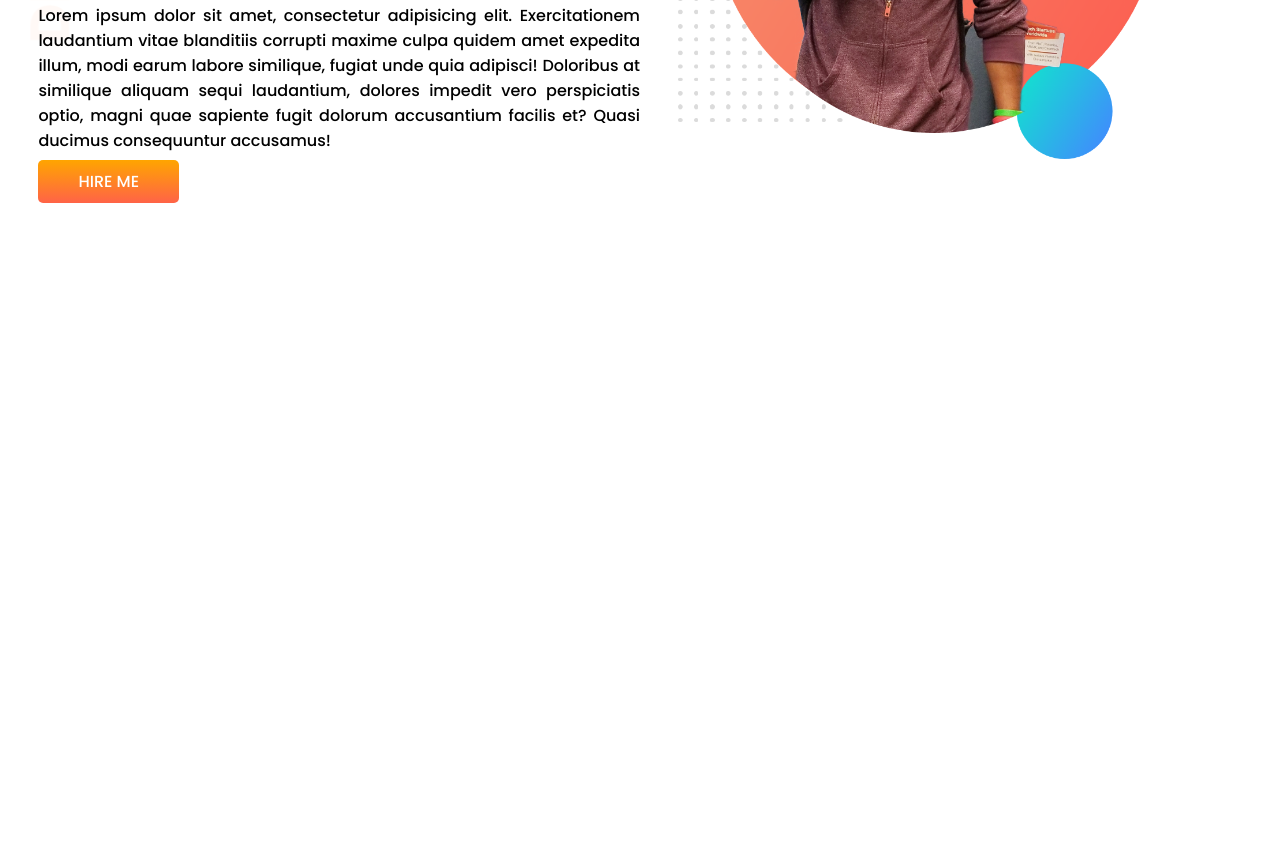
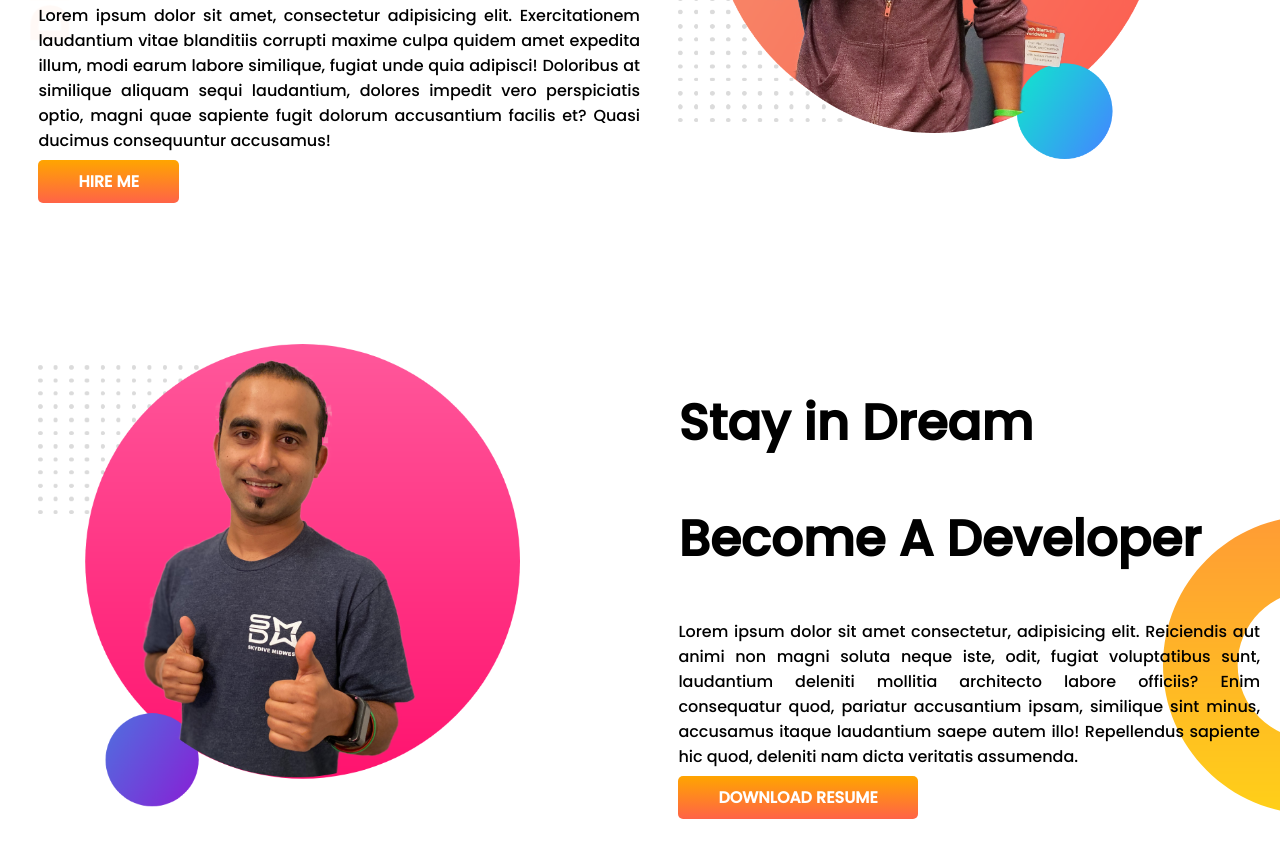
Before and after one commit to Arfath05/developer_portfolio_2, a plain HTML site: page index.html in a window 1280 px wide. Shown: the part 319-1176 px from the top of the page. Before the commit the page ends 800 px from the top, so only its background shows below. Drawn offline with Linux system fonts and the light colour scheme.

Commit message:
added dream-big sectione

```diff
--- a/index.html
+++ b/index.html
@@ -13,7 +13,7 @@
 </head>
 
 <body>
-    <section class="top-banner">
+    <section class="top-banner flexible-container">
         <div class="half-width">
             <h1>Welcome to</h1>
             <h1><span class="color-orange">Peter Parker</span> World</h1>
@@ -30,6 +30,24 @@
         </div>
     </section>
 
+    <section class="dream-big flexible-container">
+        <div class="half-width">
+            <img src="images/jhankar2.png" alt="">
+        </div>
+
+        <div class="half-width">
+            <h1>Stay in Dream</h1>
+            <h1>Become A Developer</h1>
+            <p class="position-for-img">Lorem ipsum dolor sit amet consectetur, adipisicing elit. Reiciendis aut animi
+                non magni soluta neque
+                iste, odit, fugiat voluptatibus sunt, laudantium deleniti mollitia architecto labore officiis? Enim
+                consequatur quod, pariatur accusantium ipsam, similique sint minus, accusamus itaque laudantium saepe
+                autem illo! Repellendus sapiente hic quod, deleniti nam dicta veritatis assumenda.</p>
+            <a class="hireMeButton" href="#">DOWNLOAD RESUME</a>
+        </div>
+
+    </section>
+
 </body>
 
 </html>
--- a/style.css
+++ b/style.css
@@ -3,18 +3,19 @@ body{
     margin: 0;
 }
 .top-banner{
-
-    display: flex;
     background-image: url(images/top-banner.png);
     background-repeat: no-repeat;
     background-position: left top;
 
 }
+.flexible-container{
+    display: flex;
+    margin-bottom: 150px;
+
+}
 .half-width{
     padding-left:3%;
     width: 50%;
-}
-.half-width p{
     text-align: justify;
 }
 .color-orange{
@@ -24,13 +25,23 @@ body{
     width: 80%;
 }
 .hireMeButton{
-    margin-top: 30px;
+
     text-decoration: none;
     background-image: linear-gradient(orange,tomato);
     padding: 10px 40px;
+    font-weight: 700;
     color: white;
     border-radius: 5px;
 }
 h1{
     font-size: 50px;
 }
+.position-for-img{
+    padding-right: 20px;
+}
+.dream-big{
+    background-image: url(images/dream-bg.png);
+    background-repeat: no-repeat;
+    background-position: right bottom;
+
+}
```
